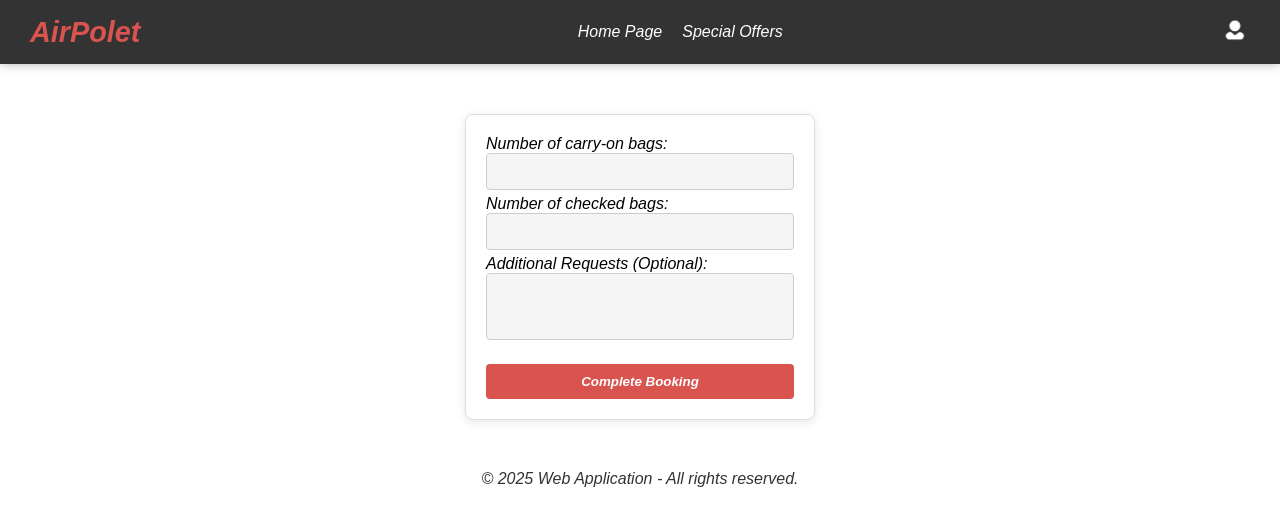
After one commit to coderpeti/funny-airport, a Django app: template airport_app/users/templates/users/checkout.html in a window 1280 px wide. The commit adds this page. Shown: the top 526 px of the page. Run offline with Django 5.2, Linux system fonts and the light colour scheme; the template is opened without the code that fills it: values that come from a table or form of the project are taken from there, others are empty.

Commit message:
add flight booking handling

```diff
--- a/airport_app/users/forms.py
+++ b/airport_app/users/forms.py
@@ -45,3 +45,20 @@ class BookingForm(forms.Form):
     destination = forms.CharField(label="Destination")
     # Number of passengers
     passengers = forms.IntegerField(label="Passengers", min_value=1, max_value=10)
+
+
+# Creating a checkout form
+class CheckoutForm(forms.Form):
+    # Number of carry-on bags
+    carry_on_bags = forms.IntegerField(label="Number of carry-on bags", min_value=0, max_value=5)
+    # Number of checked bags
+    checked_bags = forms.IntegerField(label="Number of checked bags", min_value=0, max_value=5)
+    # Additional Requests
+    additional_request = forms.CharField(
+        label="Additional Requests (Optional)",
+        required=False,
+        widget=forms.Textarea(attrs={
+            "rows": 3,
+            "id": "textarea"
+        })
+    )
--- a/airport_app/users/models.py
+++ b/airport_app/users/models.py
@@ -41,7 +41,9 @@ class Booked(models.Model):
     user = models.ForeignKey(User, on_delete=models.CASCADE, related_name="bookings")
     flight = models.ForeignKey(Flight, on_delete=models.CASCADE, related_name="bookings")
     passengers = models.IntegerField(validators=[MinValueValidator(1), MaxValueValidator(10)])
+    carry_on_bags = models.IntegerField(validators=[MinValueValidator(0), MaxValueValidator(5)])
+    checked_bags = models.IntegerField(validators=[MinValueValidator(0), MaxValueValidator(5)])
 
     # Return an easy-to-read format from the object
     def __str__(self):
-        return f"Flight: {self.flight} | Passengers: {self.passengers}"
+        return f"User: {self.user} | Flight: {self.flight} | Passengers: {self.passengers} | Carry on bags: {self.carry_on_bags} | Checked bags: {self.checked_bags}"
--- /dev/null
+++ b/airport_app/users/static/users/css/checkout.css
@@ -0,0 +1,61 @@
+/* Form container */
+.form-container {
+    width: 350px;
+    margin: 50px auto;
+    padding: 20px;
+    border: 1px solid #ddd;
+    border-radius: 8px;
+    box-shadow: 0 2px 10px rgba(0, 0, 0, 0.1);
+    background: white;
+    font-style: italic;
+}
+
+/* Form styles */
+input, button, #textarea {
+    width: 100%;
+    padding: 10px;
+    border: 1px solid #ccc;
+    border-radius: 4px;
+    resize: none;
+}
+
+input, #textarea {
+    background-color: #f5f5f5;
+    color: #333;
+    margin: 0 0 5px;
+}
+
+button {
+    background-color: #d9534f;
+    color: white;
+    cursor: pointer;
+    border: none;
+    margin-top: 15px;
+    font-weight: bolder;
+    font-style: italic;
+}
+
+button:hover {
+    background-color: #cc4c48
+}
+
+input:focus, #textarea:focus {
+    outline: none;
+    border-color: #d9534f;
+    box-shadow: 0 0 5px rgba(217, 83, 79, 0.5);
+}
+
+/* Responsive settings */
+@media (max-width: 599px) {
+    .form-container {
+        width: 310px;
+        margin: 40px auto;
+        padding: 15px;
+        font-size: 0.8rem;
+    }
+
+    input, button {
+        padding: 8px;
+        border-radius: 3px;
+    }
+}
--- /dev/null
+++ b/airport_app/users/templates/users/checkout.html
@@ -0,0 +1,19 @@
+<!-- Form of booking -->
+{% extends "users/layout.html" %}
+<!-- Load static files -->
+{% load static %}
+
+{% block body %}
+    <div class="form-container">
+        <form method="POST" id="checkout-form">
+            <!-- Loading the checkout form -->
+            {% csrf_token %}
+            {{ form.as_p }}
+            <!-- Submit button -->
+            <button type="submit" class="btn-submit">Complete Booking</button>
+        </form>
+    </div>
+
+    <!-- Stylesheet setting -->
+    <link rel="stylesheet" href="{% static 'users/css/checkout.css' %}">
+{% endblock %}
--- a/airport_app/users/templates/users/index.html
+++ b/airport_app/users/templates/users/index.html
@@ -5,7 +5,6 @@
 
 {% block body %}
     <div class="form-container">
-        <p></p>
         <form method="POST" id="booking_form">
             <!-- Loading the booking form -->
             {% csrf_token %}
--- a/airport_app/users/templates/users/results.html
+++ b/airport_app/users/templates/users/results.html
@@ -61,7 +61,7 @@
             };
 
             const handleBooking = () => {
-                window.location.href = `/checkout?flight_id=${flightId}&passengers=${passengers}`;
+                window.location.href = `/users/checkout?flight_id=${flightId}&passengers=${passengers}`;
             }
 
             // Create the appearance of the Seatselector based on the specified capacity and available
```
Also changed, not shown: airport_app/users/static/users/css/purchase.css (added, +26 -0 lines), airport_app/users/templates/users/purchase.html (added, +13 -0 lines), airport_app/users/utils.py (added, +13 -0 lines), airport_app/users/views.py (+52 -14 lines), airport_app/users/migrations/0007_booked_carry_on_bags_booked_checked_bags.py (added).
